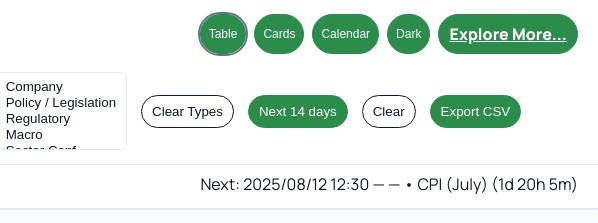
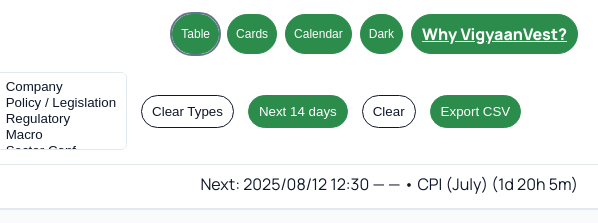
Before and after one commit to vigyaanvest-pixel/eventdashboard, a plain HTML site: page index.html in a window 1280 px wide. Shown: the top 223 px of the page, 682-1280 px from the left. Drawn offline with Linux system fonts and the light colour scheme.

Commit message:
Update index.html

```diff
--- a/index.html
+++ b/index.html
@@ -37,7 +37,7 @@
         <button id="viewCards" class="btn small" aria-pressed="false" title="Cards view">Cards</button>
         <button id="viewCalendar" class="btn small" aria-pressed="false" title="Calendar view">Calendar</button>
         <button id="toggleDark" class="btn small" title="Toggle dark mode">Dark</button>
-        <a id="ctaPaid" class="btn cta" href="https://vigyaanvest.com/?utm_source=events&utm_medium=site&utm_campaign=events_bundle" target="_blank" rel="noopener">Explore More...</a>
+        <a id="ctaPaid" class="btn cta" href="https://vigyaanvest.com/?utm_source=events&utm_medium=site&utm_campaign=events_bundle" target="_blank" rel="noopener">Why VigyaanVest?</a>
       </div>
     </div>
     <div class="controls">
```
